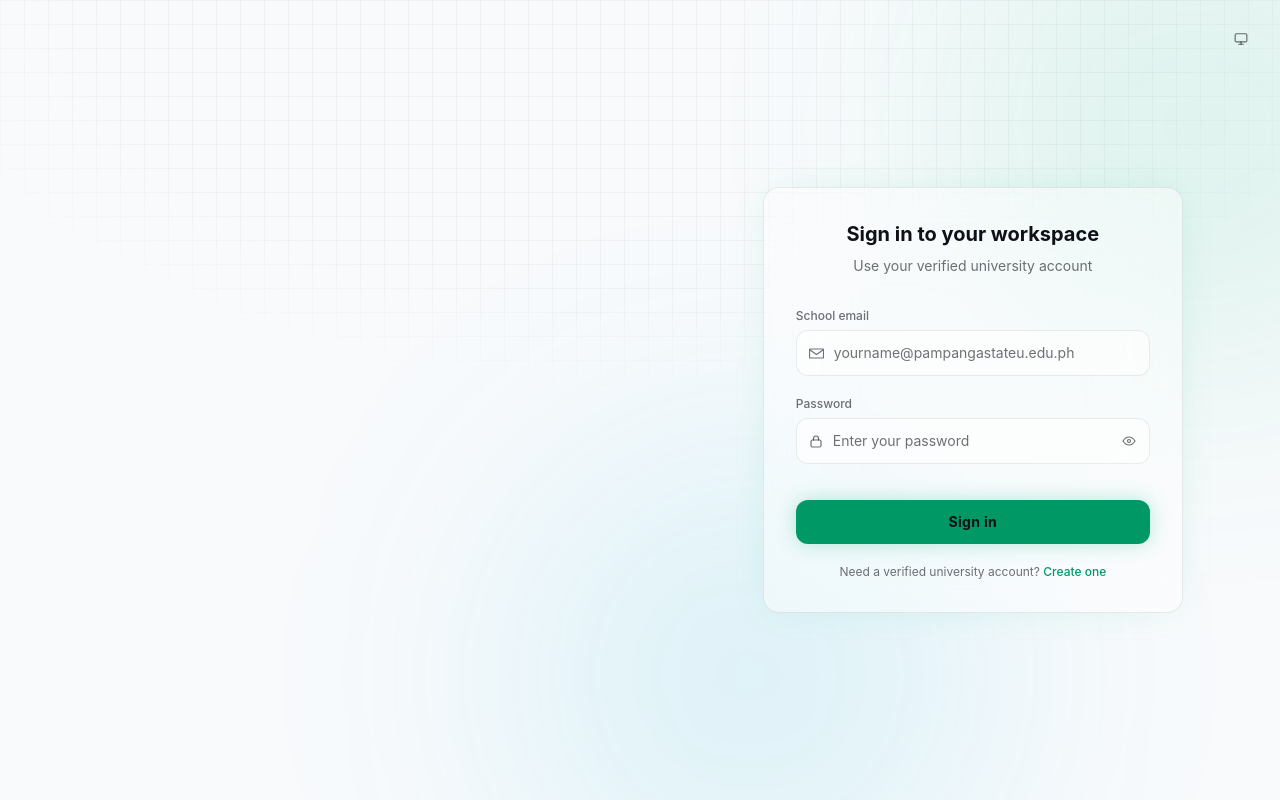
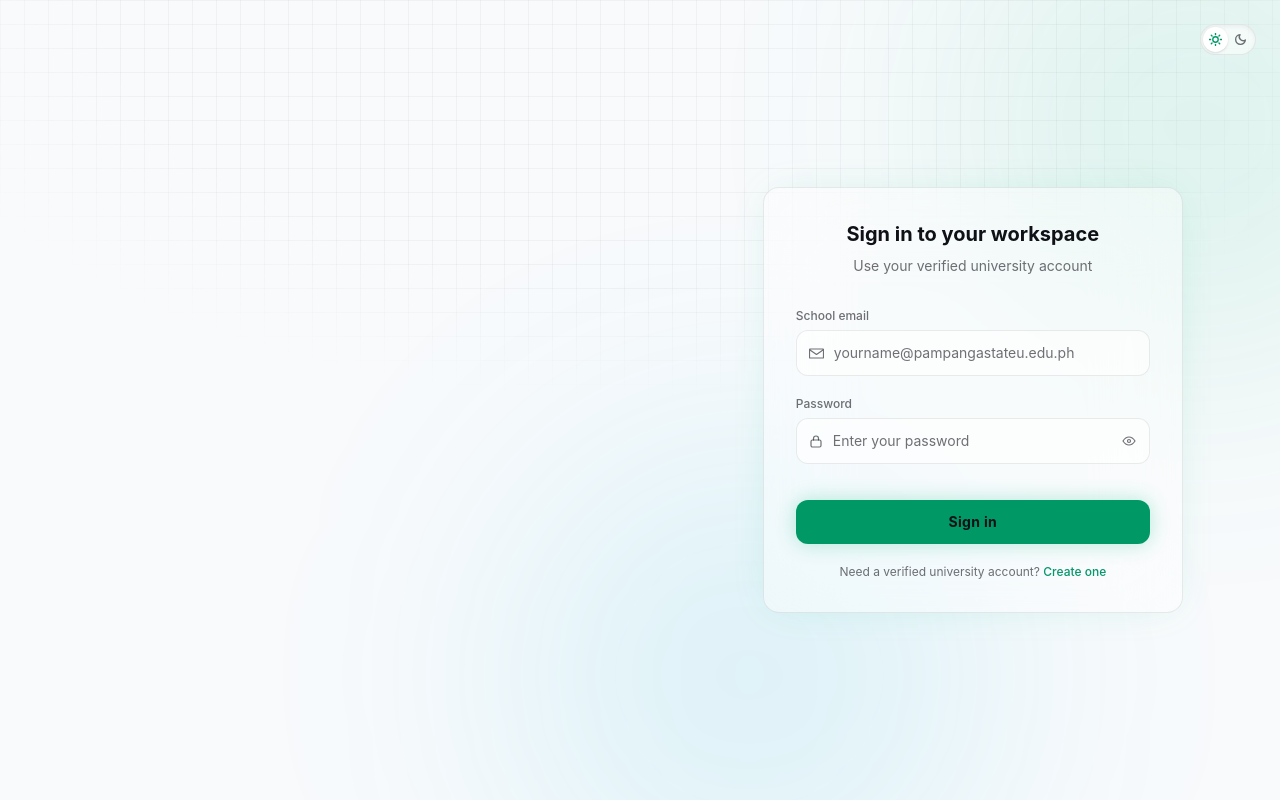
Before and after one commit to EsguerraJanuard/pamsu-python-ide, a React (Vite) app in the folder frontend/: page /login in a window 1280 px wide. Built offline with nearby package versions, Linux system fonts and the light colour scheme; no server answers.

Commit message:
fix(frontend): resolve QA issues with theme, dashboard profile, and connection error handling

```diff
--- a/frontend/src/features/dashboard/InstructorDashboard.jsx
+++ b/frontend/src/features/dashboard/InstructorDashboard.jsx
@@ -238,14 +238,16 @@ export default function InstructorDashboard() {
                   >
                     + Create Class
                   </button>
-                  <span className="whitespace-nowrap rounded-full border border-emerald-500/20 bg-emerald-500/10 px-3 py-1 text-[11px] font-medium text-text-emerald">
-                    Faculty Portal
-                  </span>
-                  <div
-                    className="flex h-9 w-9 items-center justify-center rounded-full bg-emerald-600 text-xs font-bold text-white"
-                    aria-label={`Signed in as ${instructorName}`}
-                  >
-                    {instructorName.split(/\s+/).map((p) => p[0]?.toUpperCase()).join("").slice(0, 2)}
+                  <div className="flex items-center gap-2.5 rounded-full border border-border-subtle bg-bg-glass pl-1.5 pr-4 py-1.5 shadow-inner">
+                    <div
+                      className="flex h-7 w-7 shrink-0 items-center justify-center rounded-full bg-emerald-600 text-[10px] font-bold text-white shadow-sm"
+                      aria-label={`Signed in as ${instructorName}`}
+                    >
+                      {instructorName.split(/\s+/).map((p) => p[0]?.toUpperCase()).join("").slice(0, 2)}
+                    </div>
+                    <span className="text-xs font-semibold text-text-main select-text">
+                      Prof. {instructorName.includes(",") ? instructorName.split(",")[0].trim() : getFirstName(instructorName)} <span className="mx-1 text-text-muted select-none">·</span> <span className="text-[10px] text-text-emerald font-bold tracking-wide uppercase select-none">Faculty</span>
+                    </span>
                   </div>
                 </div>
               </header>
--- a/frontend/src/features/theme/ThemeToggle.jsx
+++ b/frontend/src/features/theme/ThemeToggle.jsx
@@ -1,23 +1,38 @@
 import { useTheme } from "./ThemeContext";
 
-export function ThemeToggle({ className = "" }) {
-  const { theme, setTheme } = useTheme();
+export function ThemeToggle({ className = "", value, onChange }) {
+  const context = useTheme();
 
-  const handleToggle = () => {
-    // Cycle between light, dark, and system
-    if (theme === "system") {
-      setTheme("light");
-    } else if (theme === "light") {
-      setTheme("dark");
-    } else {
-      setTheme("system");
-    }
+  const activeTheme = value !== undefined ? value : context?.theme || "dark";
+
+  // Enforce 2-state binary switch (fallback system to dark or matchMedia)
+  const isDark = activeTheme === "dark" || activeTheme === "vs-dark" || (activeTheme === "system" && window.matchMedia("(prefers-color-scheme: dark)").matches);
+
+  const handleSetLight = () => {
+    if (onChange) onChange("light");
+    else context?.setTheme("light");
   };
 
-  const getIcon = () => {
-    if (theme === "light") {
-      return (
-        <svg width="14" height="14" viewBox="0 0 24 24" fill="none" stroke="currentColor" strokeWidth="2" strokeLinecap="round" strokeLinejoin="round">
+  const handleSetDark = () => {
+    if (onChange) onChange("vs-dark");
+    else context?.setTheme("dark");
+  };
+
+  return (
+    <div className={`flex items-center rounded-full border border-border-subtle bg-bg-glass p-0.5 shadow-inner ${className}`}>
+      <button
+        type="button"
+        onClick={handleSetLight}
+        className={`flex items-center justify-center rounded-full p-1.5 transition-all ${
+          !isDark
+            ? "bg-white text-emerald-600 shadow-sm"
+            : "text-text-muted hover:text-text-main"
+        }`}
+        title="Light Mode"
+        aria-label="Switch to light theme"
+        aria-pressed={!isDark}
+      >
+        <svg width="13" height="13" viewBox="0 0 24 24" fill="none" stroke="currentColor" strokeWidth="2.5" strokeLinecap="round" strokeLinejoin="round">
           <circle cx="12" cy="12" r="5"></circle>
           <line x1="12" y1="1" x2="12" y2="3"></line>
           <line x1="12" y1="21" x2="12" y2="23"></line>
@@ -28,38 +43,23 @@ export function ThemeToggle({ className = "" }) {
           <line x1="4.22" y1="19.78" x2="5.64" y2="18.36"></line>
           <line x1="18.36" y1="5.64" x2="19.78" y2="4.22"></line>
         </svg>
-      );
-    }
-    if (theme === "dark") {
-      return (
-        <svg width="14" height="14" viewBox="0 0 24 24" fill="none" stroke="currentColor" strokeWidth="2" strokeLinecap="round" strokeLinejoin="round">
+      </button>
+      <button
+        type="button"
+        onClick={handleSetDark}
+        className={`flex items-center justify-center rounded-full p-1.5 transition-all ${
+          isDark
+            ? "bg-slate-800 text-emerald-400 shadow-sm border border-white/10"
+            : "text-text-muted hover:text-text-main"
+        }`}
+        title="Dark Mode"
+        aria-label="Switch to dark theme"
+        aria-pressed={isDark}
+      >
+        <svg width="13" height="13" viewBox="0 0 24 24" fill="none" stroke="currentColor" strokeWidth="2.5" strokeLinecap="round" strokeLinejoin="round">
           <path d="M21 12.79A9 9 0 1 1 11.21 3 7 7 0 0 0 21 12.79z"></path>
         </svg>
-      );
-    }
-    // System icon (Monitor)
-    return (
-      <svg width="14" height="14" viewBox="0 0 24 24" fill="none" stroke="currentColor" strokeWidth="2" strokeLinecap="round" strokeLinejoin="round">
-        <rect x="2" y="3" width="20" height="14" rx="2" ry="2"></rect>
-        <line x1="8" y1="21" x2="16" y2="21"></line>
-        <line x1="12" y1="17" x2="12" y2="21"></line>
-      </svg>
-    );
-  };
-
-  const getLabel = () => {
-    if (theme === "light") return "Light";
-    if (theme === "dark") return "Dark";
-    return "System";
-  };
-
-  return (
-    <button
-      onClick={handleToggle}
-      title={`Current theme: ${getLabel()}`}
-      className={`flex items-center justify-center rounded-md p-2 text-text-muted hover:bg-bg-glass-hover hover:text-text-main transition-colors ${className}`}
-    >
-      {getIcon()}
-    </button>
+      </button>
+    </div>
   );
 }
--- a/frontend/src/features/workspace/Workspace.jsx
+++ b/frontend/src/features/workspace/Workspace.jsx
@@ -155,7 +155,8 @@ export default function Workspace() {
   const [code, setCode] = useState(() =>
     loadDraft(draftStorageKey),
   );
-  const [standardInput, setStandardInput] = useState("10");
+  const [editorTheme, setEditorTheme] = useState("vs-dark");
+  const [standardInput, setStandardInput] = useState("");
   const [output, setOutput] = useState(
     "The editor is ready. Code execution will appear here after the sandbox API is connected.",
   );
@@ -478,7 +479,10 @@ export default function Workspace() {
       pollExecution(execRes.execution_id);
     } catch (err) {
       setExecutionStatus("failed");
-      setOutput(`Failed to start execution: ${err.message || err.detail || 'Unknown error'}`);
+      const isOffline = err.message === "Failed to fetch" || err.message === "Network Error";
+      const msg = isOffline ? "Backend server is not connected or python sandbox is offline." : `Failed to start execution: ${err.message || err.detail || 'Unknown error'}`;
+      setOutput(msg);
+      setNotice(msg);
     }
   };
 
@@ -504,7 +508,9 @@ export default function Workspace() {
       pollExecution(execRes.execution_id, true);
     } catch (err) {
       setExecutionStatus("failed");
-      setNotice(`Failed to start AST check: ${err.message || err.detail || 'Unknown error'}`);
+      const isOffline = err.message === "Failed to fetch" || err.message === "Network Error";
+      const msg = isOffline ? "Backend server is not connected or python sandbox is offline." : `Failed to start AST check: ${err.message || err.detail || 'Unknown error'}`;
+      setNotice(msg);
     }
   };
 
@@ -531,18 +537,24 @@ export default function Workspace() {
           // If the worker isn't running in dev, time it out locally
           clearInterval(poll);
           setExecutionStatus("unavailable");
-          const msg = "Execution request was successfully queued, but the backend Python sandbox is not connected. Student code will not be executed directly in React or FastAPI.";
+          const msg = "Backend server is not connected or python sandbox is offline.";
           if (isCheck) {
             setNotice(msg);
           } else {
             setOutput(msg);
+            setNotice(msg);
           }
         }
       } catch (err) {
         clearInterval(poll);
         setExecutionStatus("failed");
-        if (isCheck) setNotice("Polling failed.");
-        else setOutput("Polling failed.");
+        const isOffline = err.message === "Failed to fetch" || err.message === "Network Error";
+        const msg = isOffline ? "Backend server is not connected or python sandbox is offline." : "Polling failed.";
+        if (isCheck) setNotice(msg);
+        else {
+          setOutput(msg);
+          setNotice(msg);
+        }
       }
     }, 1000);
   };
@@ -563,7 +575,9 @@ export default function Workspace() {
       // Optionally navigate away or update state
       setTimeout(() => navigate("/student/assignments"), 1500);
     } catch (err) {
-      setNotice(`Submission failed: ${err.message || err.detail || 'Unknown error'}`);
+      const isOffline = err.message === "Failed to fetch" || err.message === "Network Error";
+      const msg = isOffline ? "Backend server is not connected or python sandbox is offline." : `Submission failed: ${err.message || err.detail || 'Unknown error'}`;
+      setNotice(msg);
     }
   };
 
@@ -670,7 +684,7 @@ export default function Workspace() {
             </div>
 
             <div className="mx-1 h-5 w-px bg-border-subtle" />
-            <ThemeToggle />
+            <ThemeToggle value={editorTheme} onChange={setEditorTheme} />
             <div className="mx-1 h-5 w-px bg-border-subtle" />
 
             {/* Check Code Button */}
```
Also changed, not shown: 1 other file (tests, documents, lock files or other folders).
